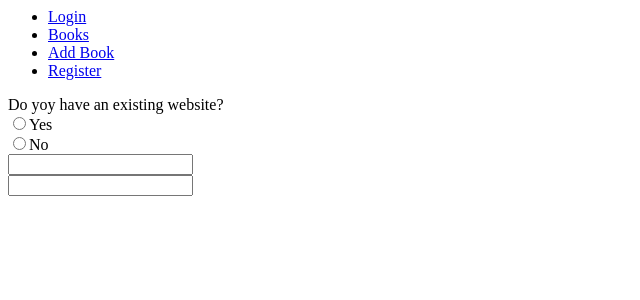
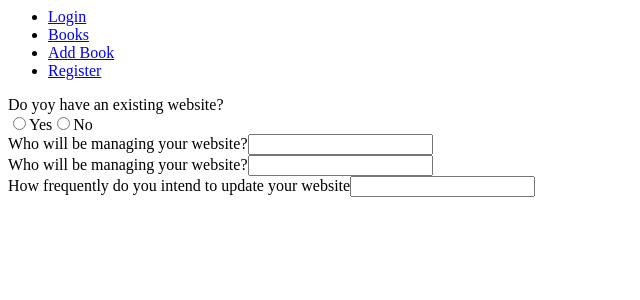
Before and after one commit to heathertill/website-content, a React app: page /SiteInfo in a window 1280 px wide. Shown: the top 300 px of the page, without its empty margins (0-640 px from the left). Built offline with nearby package versions, Linux system fonts and the light colour scheme.

Commit message:
-adding more content to site info page

```diff
--- a/src/client/components/public/SiteInfo.tsx
+++ b/src/client/components/public/SiteInfo.tsx
@@ -1,5 +1,6 @@
 import * as React from 'react';
 import { useState, useEffect } from 'react';
+import { User, json } from './../../utils/api';
 
 export interface SiteInfoProps {
 
@@ -7,22 +8,42 @@ export interface SiteInfoProps {
 
 const SiteInfo: React.SFC<SiteInfoProps> = () => {
 
-    const [existingWeb, setExistingWeb] = useState(false);
+    const [existingWeb, setExistingWeb] = useState('');
     const [exWebName, setExWebName] = useState('');
-    const [hosting, setHosting] = useState('');
-    // const [hostName, setHostName] = useState('');
+    // const [hosting, setHosting] = useState('');
+    const [hostName, setHostName] = useState('');
     const [domain, setDomain] = useState('');
     const [siteManager, setSiteManager] = useState('');
     const [updateFreq, setUpdateFreq] = useState('');
     // const [radio, setRadio] = useState('');
+    const [show, setShow] = useState(false);
+    const [showDom, setShowDom] = useState(true)
 
-    let radio = true;
+    const handleSubmit = async (e: React.FormEvent<HTMLFontElement>) => {
+        let body = {
+            userid: User.userid,
+            existingWeb,
+            exWebName,
+            hostName,
+            domain,
+            siteManager,
+            updateFreq
+        }
 
-    const handleWebsite = () => {
-if (radio = true) {
-    console.log('so true')
+        e.preventDefault();
+
+    }
+
+    const handleR = (e: React.ChangeEvent<HTMLInputElement>) => {
+        let radio = e.target.value
+        if (radio === 'yes') {
+            setExWebName('yes')
+            setShow(true);
+            setShowDom(false);
         } else {
-    console.log('false')
+            setExWebName('no')
+            setShow(false)
+            setShowDom(true)
         }
     }
 
@@ -31,26 +52,48 @@ if (radio = true) {
             <form className="form-group">
                 <div>
                     <div>Do yoy have an existing website?</div>
-                    <div className="form-check-inline">
-                        <div className="mx-2">
-                            <input type="radio" className="form-check-input mx-2"
-                                onChange={(e: React.ChangeEvent<HTMLInputElement>) => setRadio(e.target.value)} />
+                    <div className="form-check-inline" onChange={handleR}>
+                        <input type="radio" className="form-check-input mx-2" value="yes" name="choice" />
                         <label htmlFor="existingWeb" className="form-check-label">Yes</label>
-                        </div>
-                        <div className="mx-2">
-                        <input type="radio" className="form-check-input mx-2" value="no"
-                                onChange={(e: React.ChangeEvent<HTMLInputElement>) => setExistingWeb(false)} />
+                        <input type="radio" className="form-check-input mx-2" value="no" name="choice" />
                         <label htmlFor="existingWeb" className="form-check-label">No</label>
                     </div>
+                    <div></div>
+                    <div>
+                        {show ? <div>
+                            <div>
+                                <label htmlFor="exWebName">Current URL:</label>
+                                <input type="text" className="form-control" />
+                            </div>
+                            <div>
+                                <label htmlFor="">Current Web hosting company:</label>
+                                <input type="text" className="form-control" />
+                            </div>
+                            <div>
+                                <label htmlFor="">What is your domain name?</label>
+                                <input type="text" className="form-control" />
+                            </div>
+
+                        </div> : null}
                     </div>
                 </div>
                 <div>
-                    <label htmlFor=""></label>
+                    {showDom ?
+                        <div>
+                                <label htmlFor="">Who will be managing your website?</label>
+                                <input type="text" className="form-control" />
+                        </div>
+                        : null}
+                </div>
+                <div>
+                    <div>
+                        <label htmlFor="">Who will be managing your website?</label>
                         <input type="text" className="form-control" />
                     </div>
                     <div>
-                    <label htmlFor=""></label>
+                        <label htmlFor="">How frequently do you intend to update your website</label>
                         <input type="text" className="form-control" />
+                    </div>
                 </div>
             </form>
         </section>
```
Lines whose indentation alone changed are shown as unchanged.
